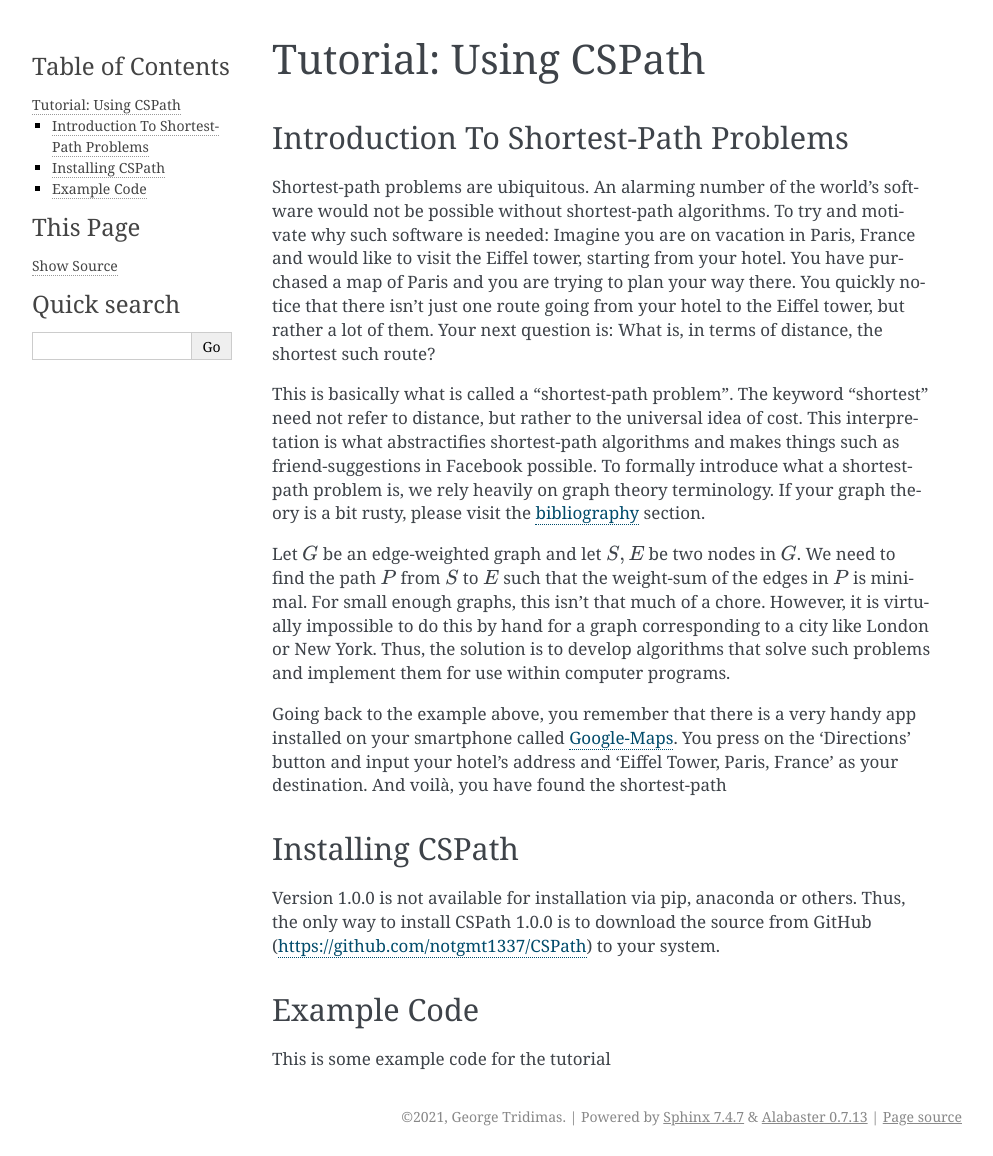
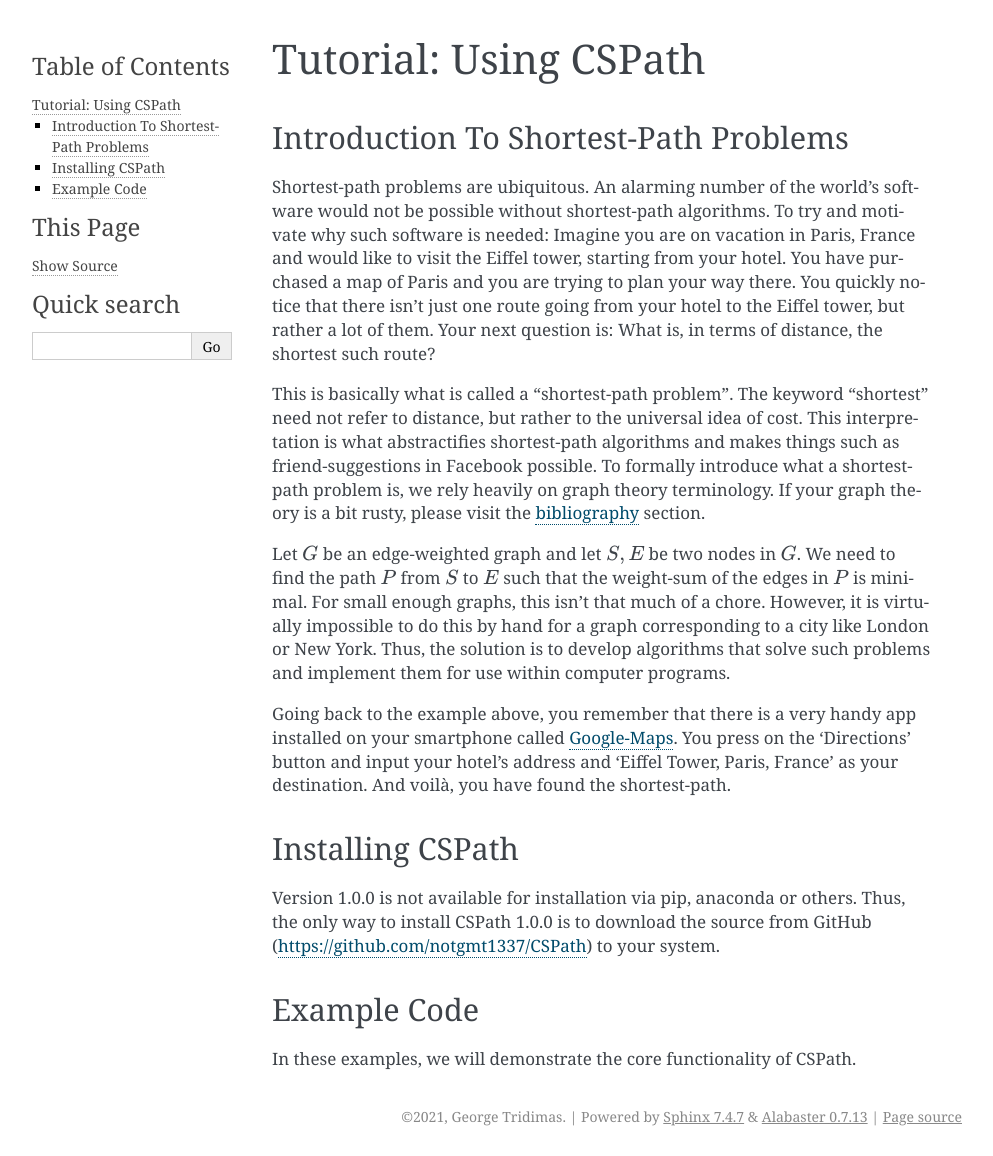
Before and after one commit to notgmt1337/CSPath, a Sphinx documentation site: the page built from docs/tutorial/index.rst, in a window 1280 px wide. Shown: the whole page, without its empty margins (148-1141 px from the left). Built offline with Sphinx 7.4.7, drawn with Linux system fonts in a browser that asks for light colours.

Commit message:
Update index.rst

```diff
--- a/docs/tutorial/index.rst
+++ b/docs/tutorial/index.rst
@@ -9,8 +9,7 @@ This is basically what is called a "shortest-path problem". The keyword "shortes
 
 Let :math:`G` be an edge-weighted graph and let :math:`S, E` be two nodes in :math:`G`. We need to find the path :math:`P` from :math:`S` to :math:`E` such that the weight-sum of the edges in :math:`P` is minimal. For small enough graphs, this isn't that much of a chore. However, it is virtually impossible to do this by hand for a graph corresponding to a city like London or New York. Thus, the solution is to develop algorithms that solve such problems and implement them for use within computer programs.
 
-Going back to the example above, you remember that there is a very handy app installed on your smartphone called `Google-Maps`_. You press on the 'Directions' button and input your hotel's address and 'Eiffel Tower, Paris, France' as your destination. And voilà, you have found the shortest-path
-
+Going back to the example above, you remember that there is a very handy app installed on your smartphone called `Google-Maps`_. You press on the 'Directions' button and input your hotel's address and 'Eiffel Tower, Paris, France' as your destination. And voilà, you have found the shortest-path.
 
 Installing CSPath
 ----------------------
@@ -19,7 +18,7 @@ Version 1.0.0 is not available for installation via pip, anaconda or others. Thu
 Example Code
 ------------
 
-This is some example code for the tutorial
+In these examples, we will demonstrate the core functionality of CSPath.
 
 
 .. _bibliography: https://cspath.readthedocs.io/en/latest/reference/bibliography.html
```
